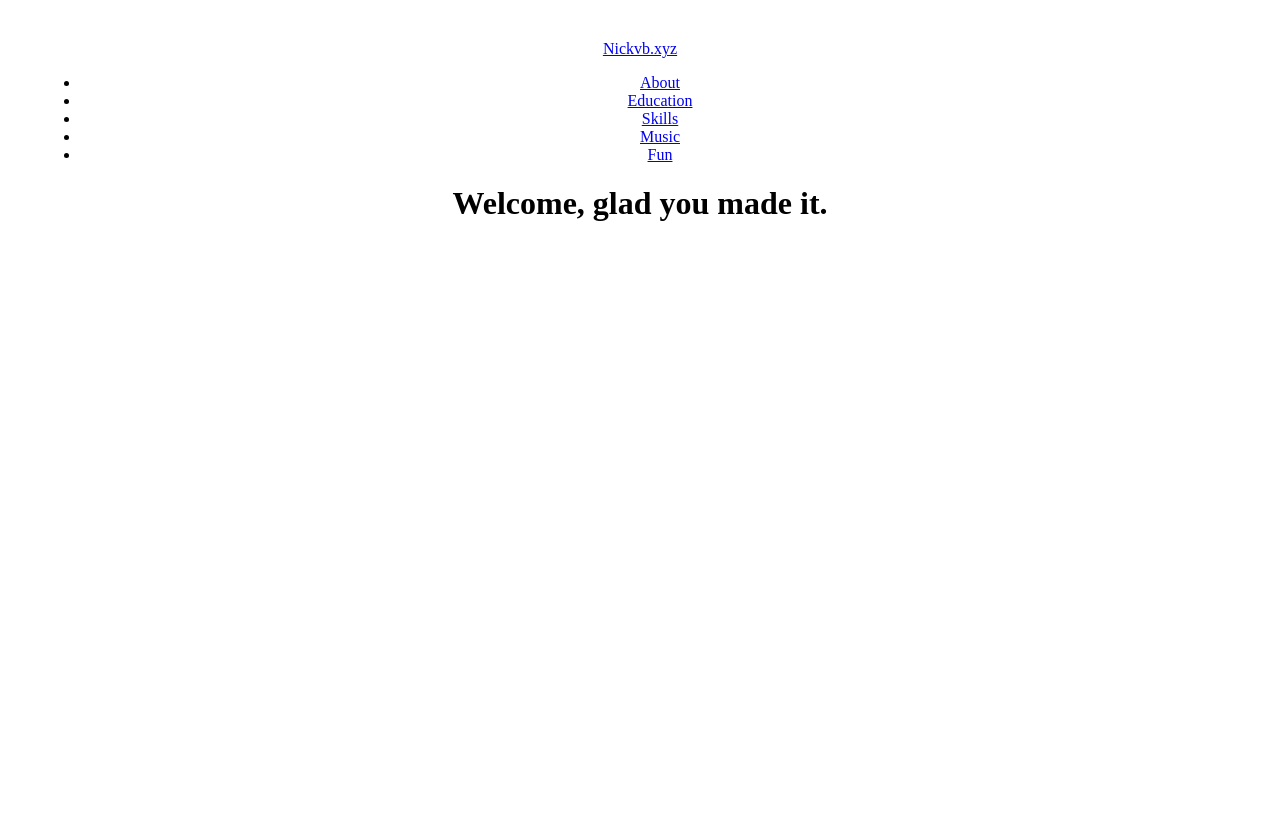
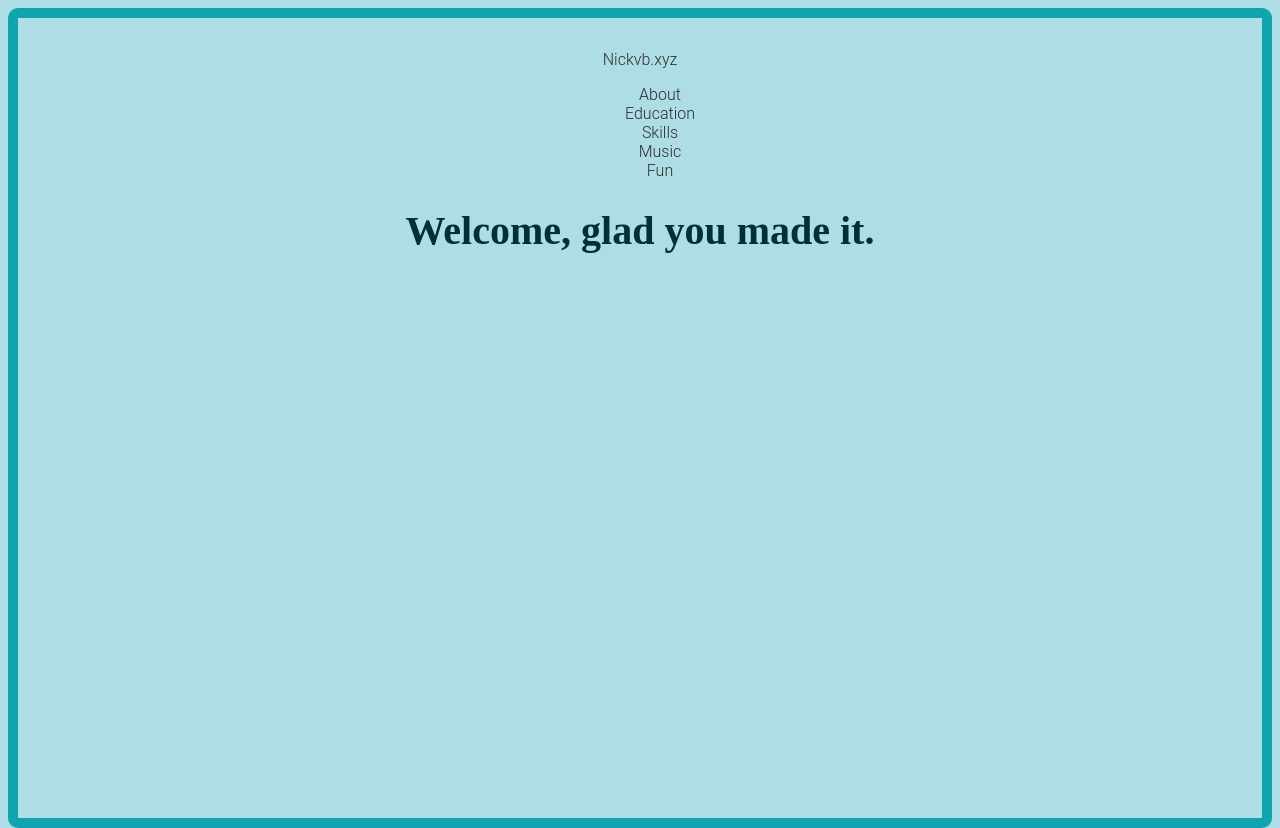
Before and after one commit to nvonbuttlar/portfolio-2025, a React (Vite) app: page / in a window 1280 px wide. Before the commit the page ends 800 px from the top, so only its background shows below. Built offline with nearby package versions, Linux system fonts and the light colour scheme.

Commit message:
refactor scss

```diff
--- a/package.json
+++ b/package.json
@@ -12,8 +12,7 @@
   "dependencies": {
     "react": "^18.3.1",
     "react-dom": "^18.3.1",
-    "react-router": "^7.1.3",
-    "sass": "^1.83.4"
+    "react-router": "^7.1.3"
   },
   "devDependencies": {
     "@eslint/js": "^9.17.0",
@@ -25,6 +24,7 @@
     "eslint-plugin-react-hooks": "^5.0.0",
     "eslint-plugin-react-refresh": "^0.4.16",
     "globals": "^15.14.0",
+    "sass": "^1.83.4",
     "vite": "^6.0.5"
   }
 }
--- a/src/scss/_buttons.scss
+++ b/src/scss/_buttons.scss
@@ -1,3 +1,6 @@
+@use './_colors.scss' as *;
+@use './_typography.scss' as *;
+
 // Button Styles
 button {
   font-family: $font-primary;
--- a/src/scss/_global.scss
+++ b/src/scss/_global.scss
@@ -1,5 +1,17 @@
+@use './_colors.scss' as *;
+
 // HTML Style
 html {
   height: 100%;
   background-color: $powder-blue;
 }
+
+body {
+  height: 100%;
+  border: 10px solid $blue-chill;
+  border-radius: 10px;
+}
+
+li {
+  list-style-type: none;
+}
--- a/src/scss/_typography.scss
+++ b/src/scss/_typography.scss
@@ -1,3 +1,5 @@
+@use './_colors.scss' as *;
+
 // Font Variables
 $font-primary: 'Poppins', sans-serif;
 $font-secondary: 'Roboto', sans-serif;
@@ -9,7 +11,7 @@ $font-bold: 700;
 // Heading Styles
 h1, h2, h3, h4, h5, h6 {
   font-weight: $font-bold;
-  color: inherit;
+  color: $deep-teal;
   margin-bottom: 10px;
 }
 
@@ -24,7 +26,7 @@ h6 { font-size: 1rem; }
 p {
   font-family: $font-secondary;
   font-weight: $font-light;
-  color: inherit;
+  color: $deep-teal;
   line-height: 1.6;
   margin-bottom: 15px;
 }
--- a/src/scss/index.scss
+++ b/src/scss/index.scss
@@ -1 +1,6 @@
 @use './_colors.scss' as *;
+@use './_buttons.scss' as *;
+@use './_inputs.scss' as *;
+@use './_typography.scss' as *;
+@use './_global.scss' as *;
+@use './_utilities.scss' as *;
--- /dev/null
+++ b/src/views/Styleguide.jsx
@@ -0,0 +1,6 @@
+export default function Styleguide() {
+  return (
+    <h1>Styleguide</h1>
+
+  );
+}
```
Also changed, not shown: 1 other file (tests, documents, lock files or other folders).
